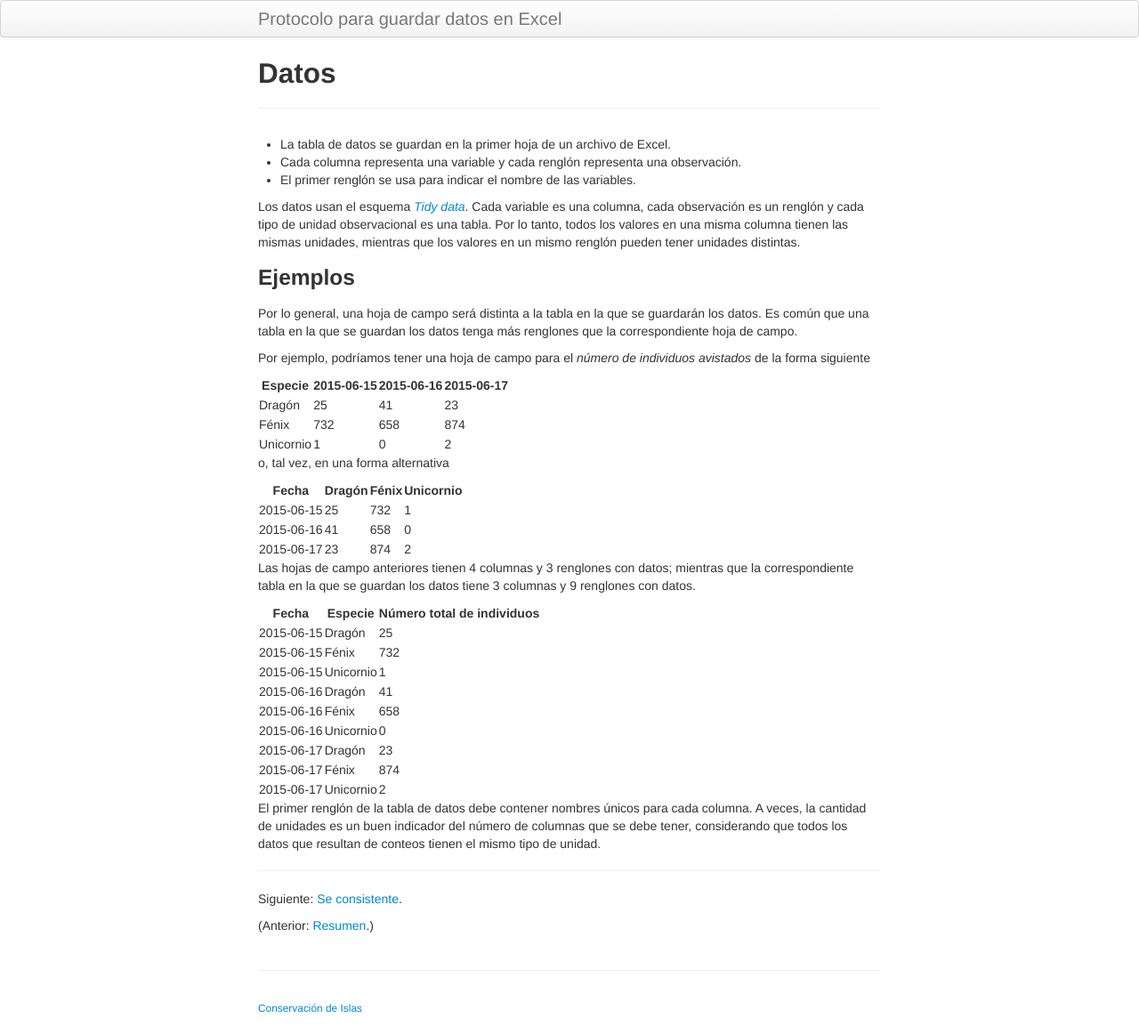
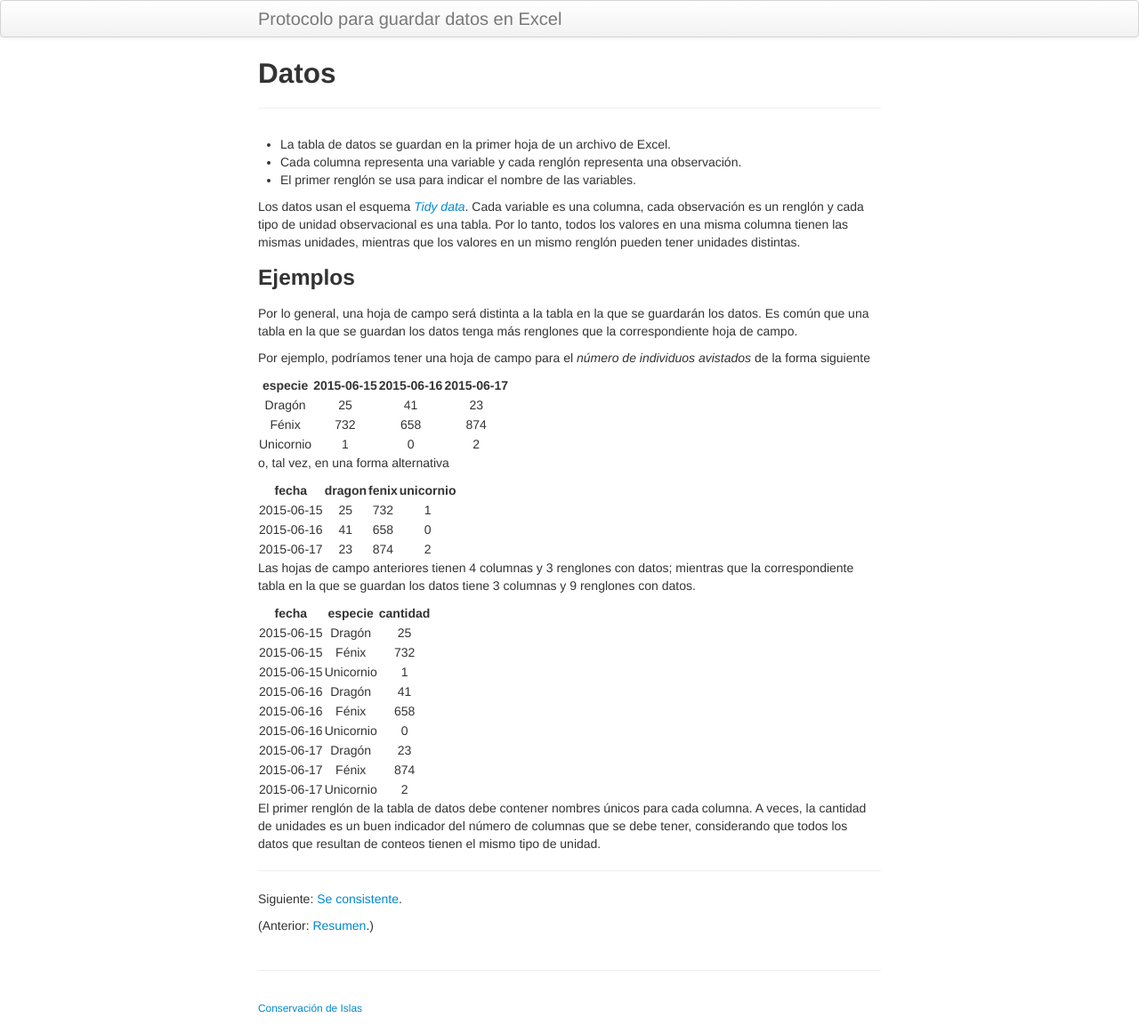
Before and after one commit to MaritzaB/datos_en_excel, a Jekyll site: the page built from pages/datos.md, in a window 1280 px wide. Shown: the whole page at 89% size. Built offline with Jekyll 4.4.1, drawn with Linux system fonts in a browser that asks for light colours.

Commit message:
Centra el contenido de las columnas

```diff
--- a/pages/datos.md
+++ b/pages/datos.md
@@ -16,16 +16,16 @@ Por lo general, una hoja de campo será distinta a la tabla en la que se guardar
 
 Por ejemplo, podríamos tener una hoja de campo para el _número de individuos avistados_ de la forma siguiente
 
-Especie   | 2015-06-15 | 2015-06-16 | 2015-06-17
-----------|------------|------------|------------
+especie   | 2015-06-15 | 2015-06-16 | 2015-06-17
+:--------:|:----------:|:----------:|:----------:
 Dragón    |         25 |         41 |         23
 Fénix     |        732 |        658 |        874
 Unicornio |          1 |          0 |          2
 
 o, tal vez, en una forma alternativa
 
-Fecha      | Dragón | Fénix  | Unicornio
------------|--------|--------|----------
+fecha      | dragon | fenix  | unicornio
+:---------:|:------:|:------:|:--------:
 2015-06-15 |     25 |    732 |        1
 2015-06-16 |     41 |    658 |        0
 2015-06-17 |     23 |    874 |        2
@@ -33,8 +33,8 @@ Fecha      | Dragón | Fénix  | Unicornio
 Las hojas de campo anteriores tienen 4 columnas y 3 renglones con datos;
 mientras que la correspondiente tabla en la que se guardan los datos tiene 3 columnas y 9 renglones con datos.
 
-Fecha      | Especie   | Número total de individuos
------------|-----------|----------------------------
+fecha      | especie   | cantidad
+:---------:|:---------:|:--------:
 2015-06-15 | Dragón    |  25
 2015-06-15 | Fénix     | 732
 2015-06-15 | Unicornio |   1
```
